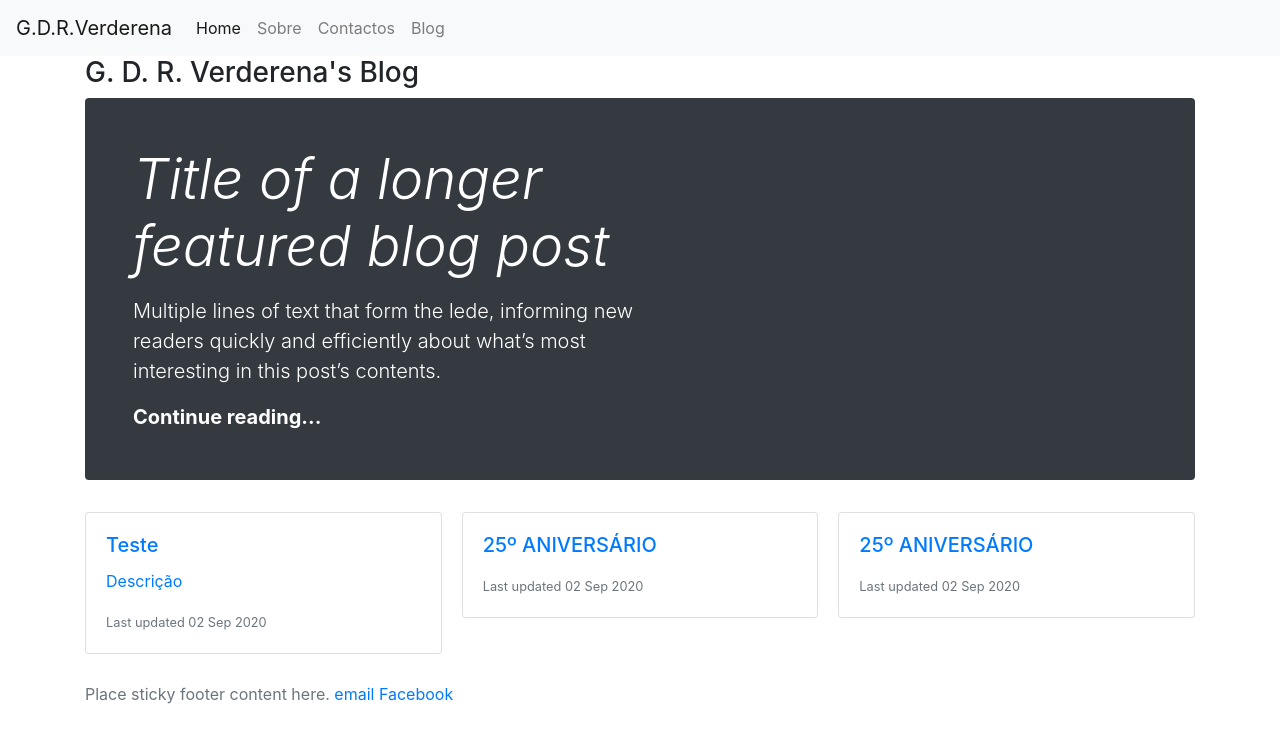
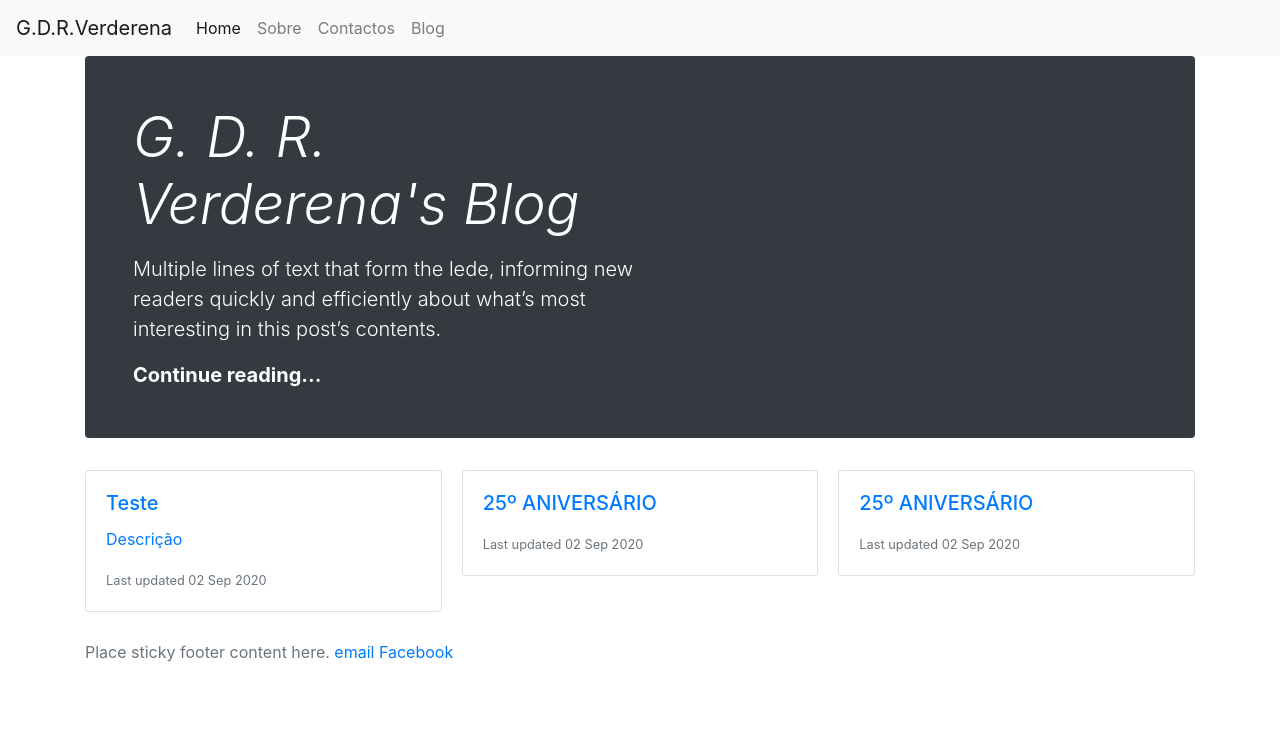
Before and after one commit to GDR-Verderena/gdr-verderena.github.io, a Jekyll site: the page built from blog/index.html, in a window 1280 px wide. Shown: the top 743 px of the page. Built offline with Jekyll 4.4.1, drawn with Linux system fonts in a browser that asks for light colours.

Commit message:
Update index.html

```diff
--- a/blog/index.html
+++ b/blog/index.html
@@ -2,11 +2,11 @@
 layout: default
 title: G. D. R. Verderena's Blog
 ---
-<h3>{{ page.title }}</h3>
+
 
 <div class="jumbotron p-4 p-md-5 text-white rounded bg-dark">
     <div class="col-md-6 px-0">
-      <h1 class="display-4 font-italic">Title of a longer featured blog post</h1>
+      <h3 class="display-4 font-italic">{{ page.title }}</h3>
       <p class="lead my-3">Multiple lines of text that form the lede, informing new readers quickly and efficiently about what’s most interesting in this post’s contents.</p>
       <p class="lead mb-0"><a href="#" class="text-white font-weight-bold">Continue reading...</a></p>
     </div>
```
